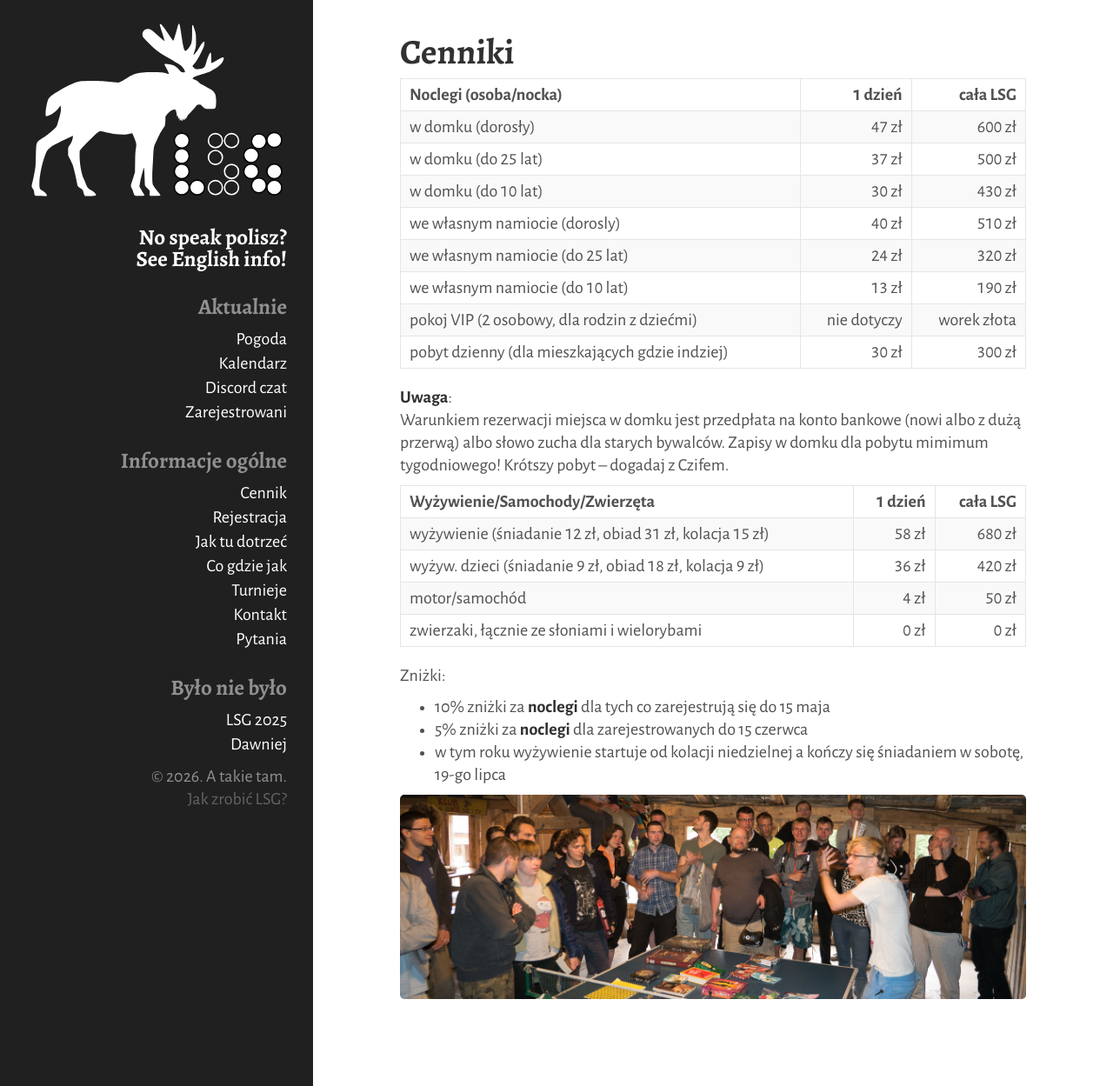
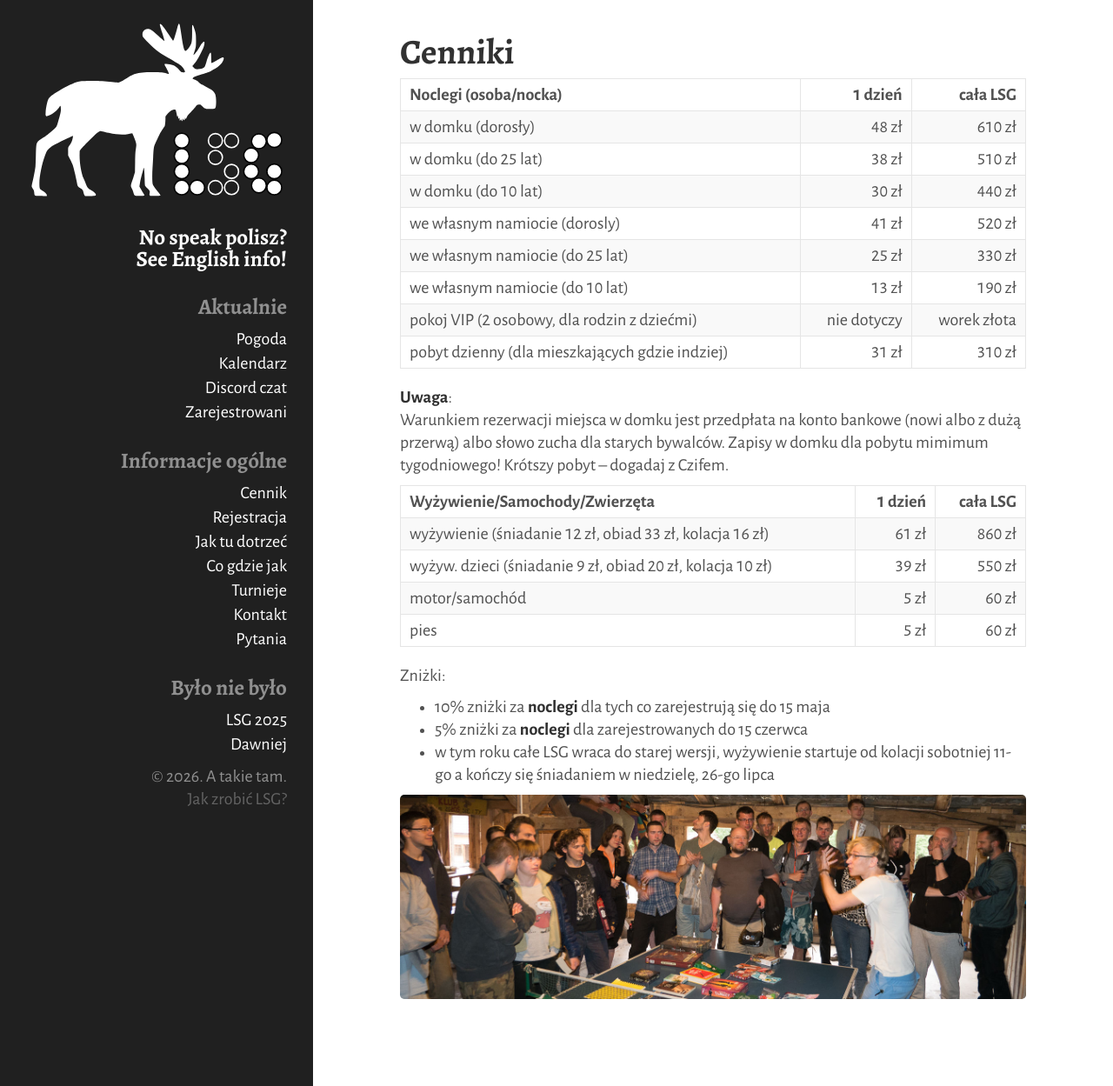
Before and after one commit to tasuki/lsg, a Jekyll site: the page built from _pages/cennik.md, in a window 1280 px wide. Shown: the whole page at 87% size. Built offline with Jekyll 4.4.1, drawn with Linux system fonts in a browser that asks for light colours.

Commit message:
Update cennik.md

```diff
--- a/_pages/cennik.md
+++ b/_pages/cennik.md
@@ -16,28 +16,28 @@ Od VIPów wybrać tak samo: dorosły 17/170 dorosły, do 25 lat 7/70
 
 | Noclegi (osoba/nocka)                           |       1 dzień |       cała LSG |
 | ----------------------------------------------- | ------------: | -------------: |
-| w domku (dorosły)                               |  {30 + 17} zł | {430 + 170} zł |
-| w domku (do 25 lat)                             |  {30 +  7} zł | {430 +  70} zł |
-| w domku (do 10 lat)                             |  {30 +  0} zł | {430 +   0} zł |
-| we własnym namiocie (dorosly)                   |  {23 + 17} zł | {340 + 170} zł |
-| we własnym namiocie (do 25 lat)                 |  {17 +  7} zł | {250 +  70} zł |
+| w domku (dorosły)                               |  {31 + 17} zł | {440 + 170} zł |
+| w domku (do 25 lat)                             |  {31 +  7} zł | {440 +  70} zł |
+| w domku (do 10 lat)                             |  {30 +  0} zł | {440 +   0} zł |
+| we własnym namiocie (dorosly)                   |  {24 + 17} zł | {350 + 170} zł |
+| we własnym namiocie (do 25 lat)                 |  {18 +  7} zł | {260 +  70} zł |
 | we własnym namiocie (do 10 lat)                 |  {13 +  0} zł | {190 +   0} zł |
 | pokoj VIP (2 osobowy, dla rodzin z dziećmi)     |   nie dotyczy |    worek złota |
-| pobyt dzienny (dla mieszkających gdzie indziej) |  {13 + 17} zł | {130 + 170} zł |
+| pobyt dzienny (dla mieszkających gdzie indziej) |  {14 + 17} zł | {140 + 170} zł |
 
 **Uwaga**:
 Warunkiem rezerwacji miejsca w domku jest przedpłata na konto bankowe (nowi albo z dużą przerwą) albo słowo zucha dla starych bywalców. Zapisy w domku dla pobytu mimimum tygodniowego! Krótszy pobyt -- dogadaj z Czifem.
 
 | Wyżywienie/Samochody/Zwierzęta                              | 1 dzień | cała LSG |
 | ----------------------------------------------------------- | ------: | -------: |
-| wyżywienie    (śniadanie 12 zł, obiad 31 zł, kolacja 15 zł) |   58 zł |   680 zł |
-| wyżyw. dzieci (śniadanie 9 zł, obiad 18 zł, kolacja 9 zł)   |   36 zł |   420 zł |
-| motor/samochód                                              |    4 zł |    50 zł |
-| zwierzaki, łącznie ze słoniami i wielorybami                |    0 zł |     0 zł |
+| wyżywienie    (śniadanie 12 zł, obiad 33 zł, kolacja 16 zł) |   61 zł |   860 zł |
+| wyżyw. dzieci (śniadanie 9 zł, obiad 20 zł, kolacja 10 zł)  |   39 zł |   550 zł |
+| motor/samochód                                              |    5 zł |   60 zł  |
+| pies                                                        |    5 zł |    60 zł |
 
 Zniżki:
 - 10% zniżki za **noclegi** dla tych co zarejestrują się do 15 maja
 - 5% zniżki za **noclegi** dla zarejestrowanych do 15 czerwca
-- w tym roku wyżywienie startuje od kolacji niedzielnej a kończy się śniadaniem w sobotę, 19-go lipca
+- w tym roku całe LSG wraca do starej wersji,  wyżywienie  startuje  od kolacji sobotniej 11-go a kończy się śniadaniem w niedzielę, 26-go lipca
 
 ![licytacja](/public/licytacja.jpg)
```
